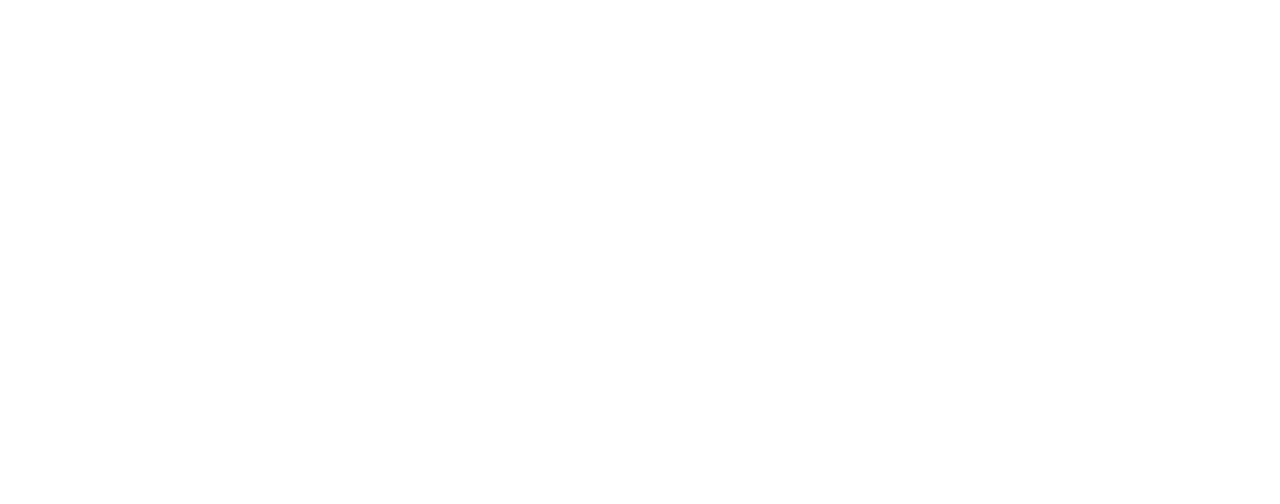
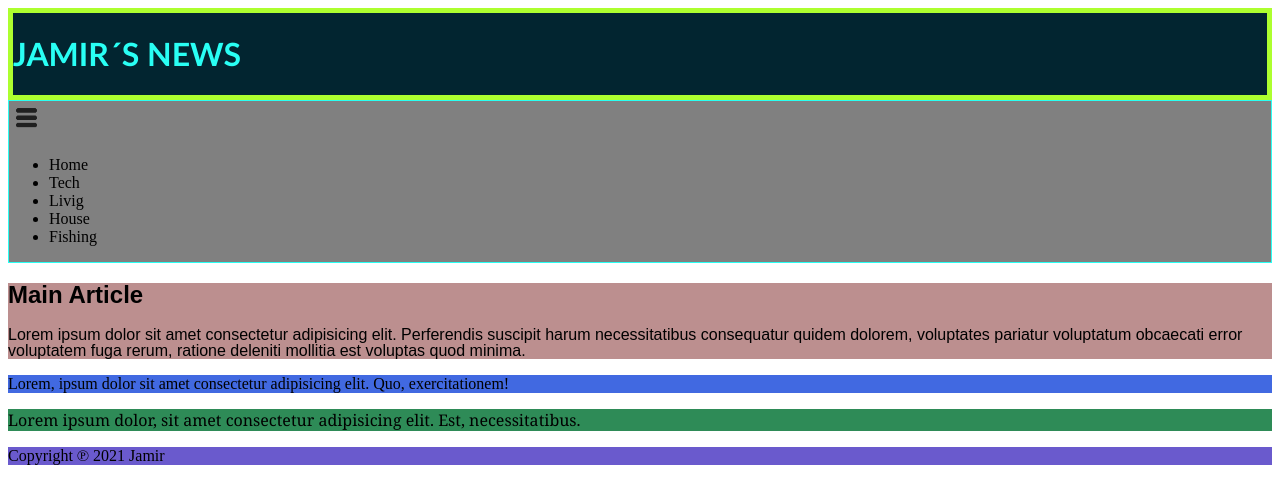
Before and after one commit to JamirMansilla/dosko-g-basd-2021-class-3, a plain HTML site: page index.html in a window 1280 px wide. Drawn offline with Linux system fonts and the light colour scheme.

Commit message:
layout like w3school ready

```diff
--- a/index.html
+++ b/index.html
@@ -9,6 +9,51 @@
         <link rel="stylesheet" href="styles.css">
     </head>
     <body>
-
+        <header>
+            <H1>JAMIR´S NEWS</H1>
+        </header>
+        <nav>
+            <div>
+                <img class= "image1" src="./images/burgericon.png" alt="burger menu icon" width="35">
+                <ul>
+                    <li><a href="#"></a>Home</li>
+                    <li><a href="#"></a>Tech</li>
+                    <li><a href="#"></a>Livig</li>
+                    <li><a href="#"></a>House</li>
+                    <li><a href="#"></a>Fishing</li>
+                </ul>
+            </div>
+        </nav>
+        <main>
+            <div>
+            <article>
+                <h2 class="main-article">
+                    Main Article
+                </h2>
+                    <p>
+                        Lorem ipsum dolor sit amet consectetur adipisicing elit. Perferendis suscipit harum necessitatibus consequatur quidem dolorem, voluptates pariatur voluptatum obcaecati error voluptatem fuga rerum, ratione deleniti mollitia est voluptas quod minima.
+                    </p>
+                </article>
+            </div>
+            <div>
+                <section>
+                    <p>
+                        Lorem, ipsum dolor sit amet consectetur adipisicing elit. Quo, exercitationem!
+                    </p>
+                </section>
+            </div>
+            <div>
+                <aside>
+                    <p>Lorem ipsum dolor, sit amet consectetur adipisicing elit. Est, necessitatibus.</p>
+                </aside>
+            </div>
+        </main>
+        <footer>
+            <div>
+                <p>
+                    Copyright &copysr; 2021 Jamir
+                </p>
+            </div>
+        </footer>
     </body>
 </html>
--- a/styles.css
+++ b/styles.css
@@ -0,0 +1,38 @@
+header{
+    box-sizing: border-box;
+     background-color: rgb(2, 37, 48);
+        color: rgb(41, 255, 244);
+        font-family: 'Trebuchet MS', 'Lucida Sans Unicode', 'Lucida Grande', 'Lucida Sans', Arial, sans-serif;
+        border: greenyellow thick solid;
+}
+nav{
+    box-sizing: border-box;
+    background-color: grey;
+    border:rgb(41, 255, 244) thin solid;
+}
+nav ul{
+    text-decoration: none;
+}
+nav ul li a{
+    display: inline;
+}
+article{
+    box-sizing: border-box;
+    background-color: rosybrown;
+    font-family: Arial, Helvetica, sans-serif;
+    font-size: 12;
+    line-height: 1.0;
+}
+section{
+    box-sizing: border-box;
+    background-color: royalblue;
+    font-size: 54;
+}
+
+aside{
+    font-family: Georgia, 'Times New Roman', Times, serif;
+    background-color: seagreen;
+}
+footer{
+    background-color: slateblue;
+}
```
Also changed, not shown: images/burgericon.png (added). Lines whose indentation alone changed are shown as unchanged.
